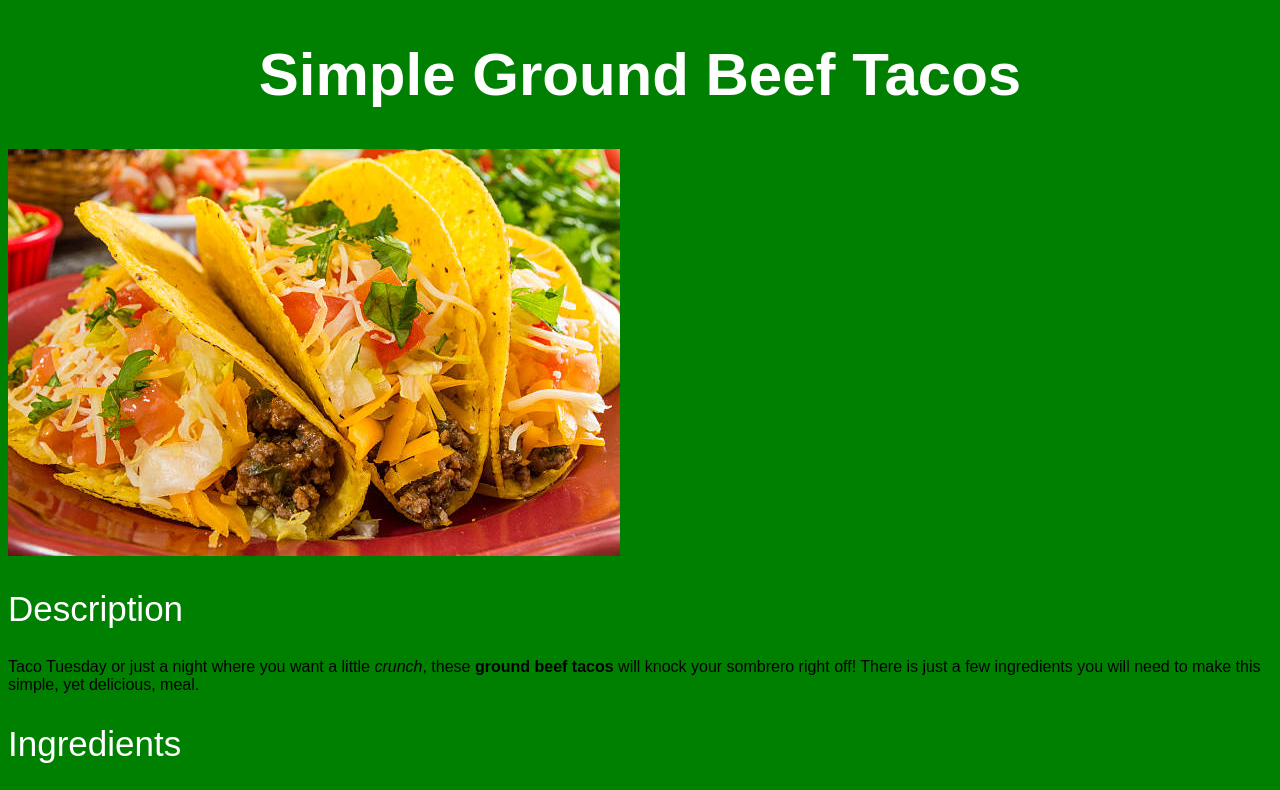
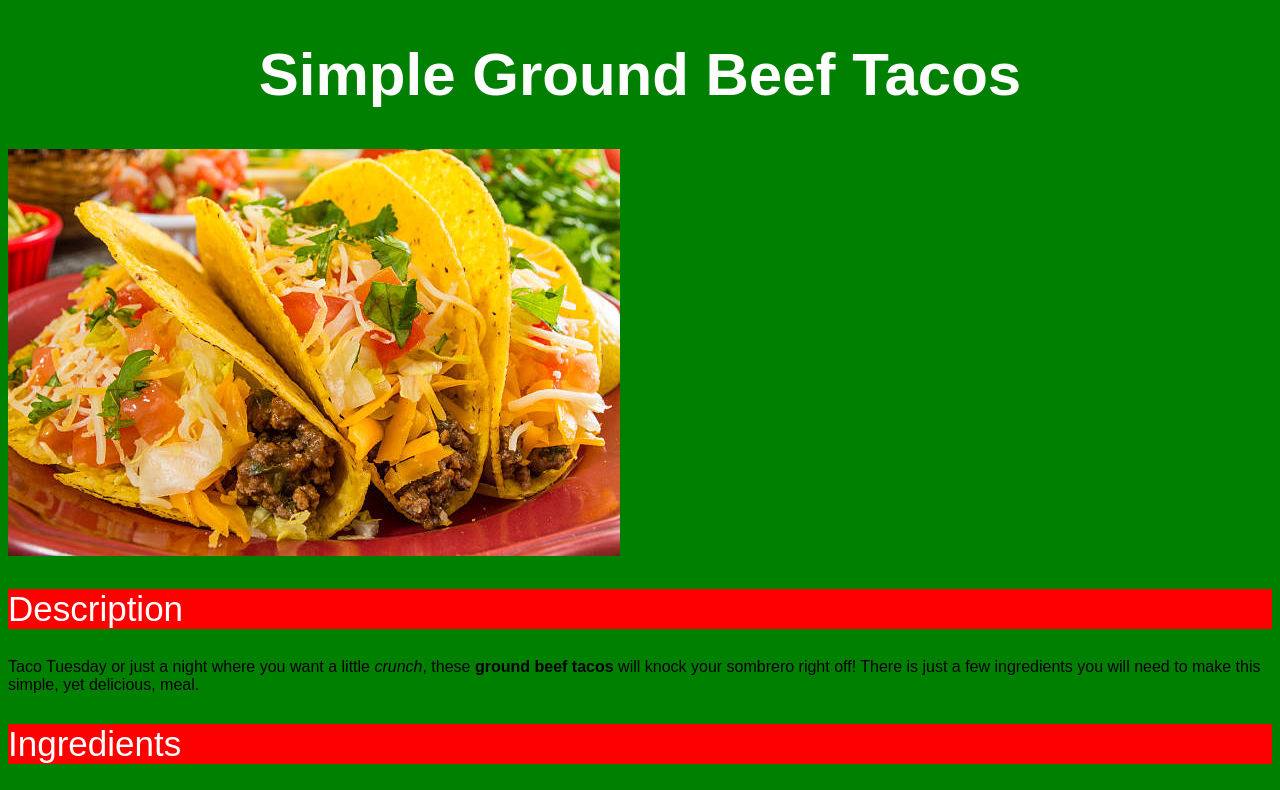
Before and after one commit to ramgarces/odin-recipes2, a plain HTML site: page recipes/tacos.html in a window 1280 px wide. Shown: the top 790 px of the page. Drawn offline with Linux system fonts and the light colour scheme.

Commit message:
Add background color to h2 elements

```diff
--- a/recipes/tacosstyles.css
+++ b/recipes/tacosstyles.css
@@ -9,6 +9,7 @@ h2 {
     color: white;
     font-size: 35px;
     font-weight: 200;
+    background-color: red;
 }
 
 .recipe-title {
@@ -16,7 +17,3 @@ h2 {
     text-align: center;
     font-size: 60px;
 }
-
-.description-title {
-    color:
-}
```
